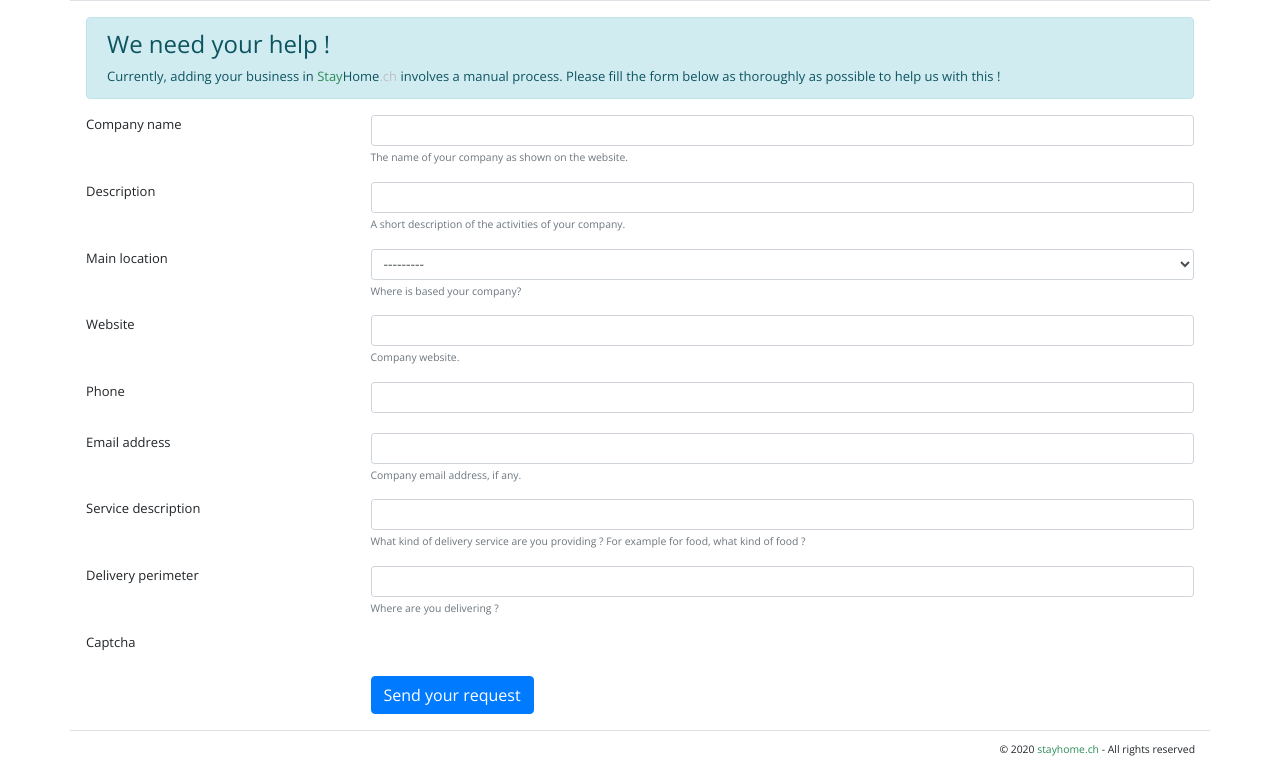
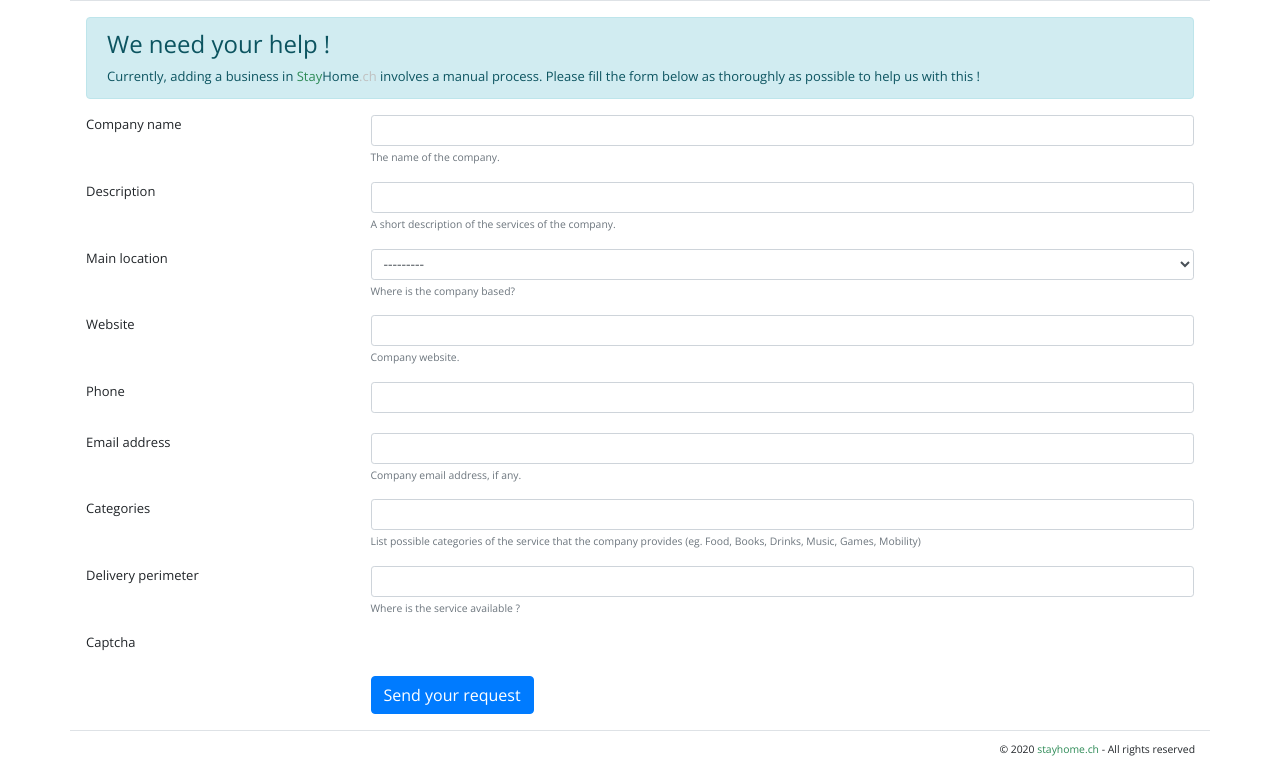
Before and after one commit to stayhomech/stayhomech, a Django app: page /add/ in a window 1280 px wide. Shown: the part 72-839 px from the top of the page. Run offline with Django 3.2, Linux system fonts and the light colour scheme; data that the repository does not hold is empty; some libraries are stand-ins or nearby versions.

Commit message:
[Improvement]: Let us not use possessive pronouns, as anyone should be able to add a business (not just yours)

```diff
--- a/stayhome/business/forms.py
+++ b/stayhome/business/forms.py
@@ -14,20 +14,20 @@ class AddForm(forms.Form):
     name = forms.CharField(
         label=_('Company name'),
         max_length=150,
-        help_text=_('The name of your company as shown on the website.')
+        help_text=_('The name of the company.')
     )
     name.widget.attrs.update({'class':('form-control form-control-sm')})
 
     description = forms.CharField(
         label=_('Description'),
         max_length=255,
-        help_text=_('A short description of the activities of your company.')
+        help_text=_('A short description of the services of the company.')
     )
     description.widget.attrs.update({'class':('form-control form-control-sm')})
 
     location = forms.ModelChoiceField(
         label=_('Main location'),
-        help_text=_('Where is based your company?'),
+        help_text=_('Where is the company based?'),
         queryset=NPA.objects.all().order_by('npa', 'name')
     )
     location.widget.attrs.update({'class':('form-control form-control-sm')})
@@ -57,16 +57,16 @@ class AddForm(forms.Form):
     email.widget.attrs.update({'class':('form-control form-control-sm')})
 
     category = forms.CharField(
-        label=_('Service description'),
+        label=_('Categories'),
         max_length=255,
-        help_text=_('What kind of delivery service are you providing ? For example for food, what kind of food ?')
+        help_text=_('List possible categories of the service that the company provides (eg. Food, Books, Drinks, Music, Games, Mobility)')
     )
     category.widget.attrs.update({'class':('form-control form-control-sm')})
 
     delivery = forms.CharField(
         label=_('Delivery perimeter'),
         max_length=255,
-        help_text=_('Where are you delivering ?')
+        help_text=_('Where is the service available ?')
     )
     delivery.widget.attrs.update({'class':('form-control form-control-sm')})
 
--- a/stayhome/pubsite/templates/add.html
+++ b/stayhome/pubsite/templates/add.html
@@ -16,7 +16,7 @@
             <div class="col-12 p-3">
                 <div class="alert alert-info" role="alert">
                 <h4 class="alert-heading">{% blocktrans %}We need your help !{% endblocktrans %}</h4>
-                {% blocktrans %}Currently, adding your business in <span style="color: seagreen;">Stay</span>Home<span style="color: silver">.ch</span> involves a manual process. Please fill the form below as thoroughly as possible to help us with this !{% endblocktrans %}
+                {% blocktrans %}Currently, adding a business in <span style="color: seagreen;">Stay</span>Home<span style="color: silver">.ch</span> involves a manual process. Please fill the form below as thoroughly as possible to help us with this !{% endblocktrans %}
                 </div>
                 <form method="POST" action="{% url 'add' %}">
                     {% csrf_token %}
```
Also changed, not shown: stayhome/stayhome/locales/de/LC_MESSAGES/django.po, stayhome/stayhome/locales/fr/LC_MESSAGES/django.po, stayhome/stayhome/locales/it/LC_MESSAGES/django.po.
